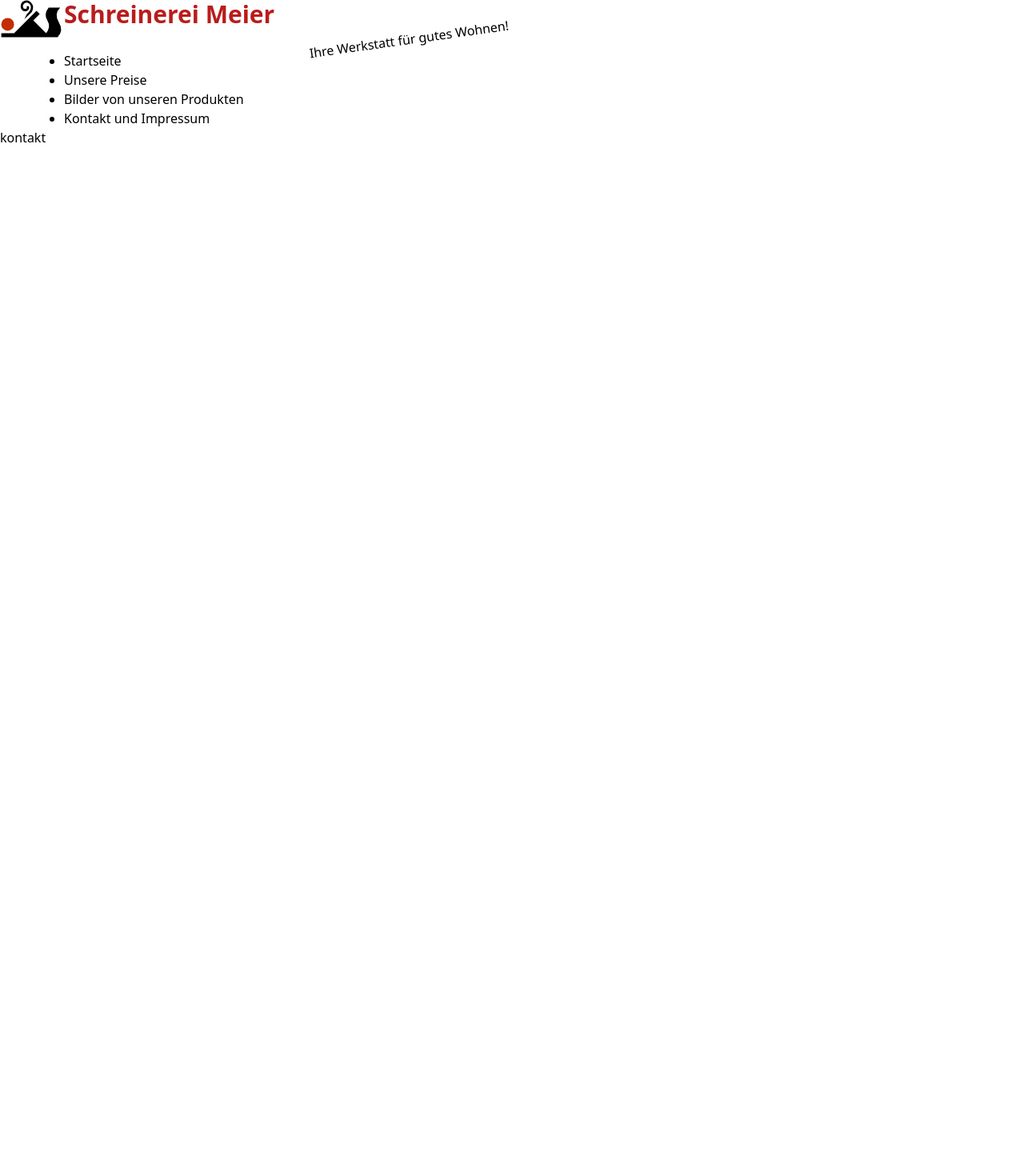
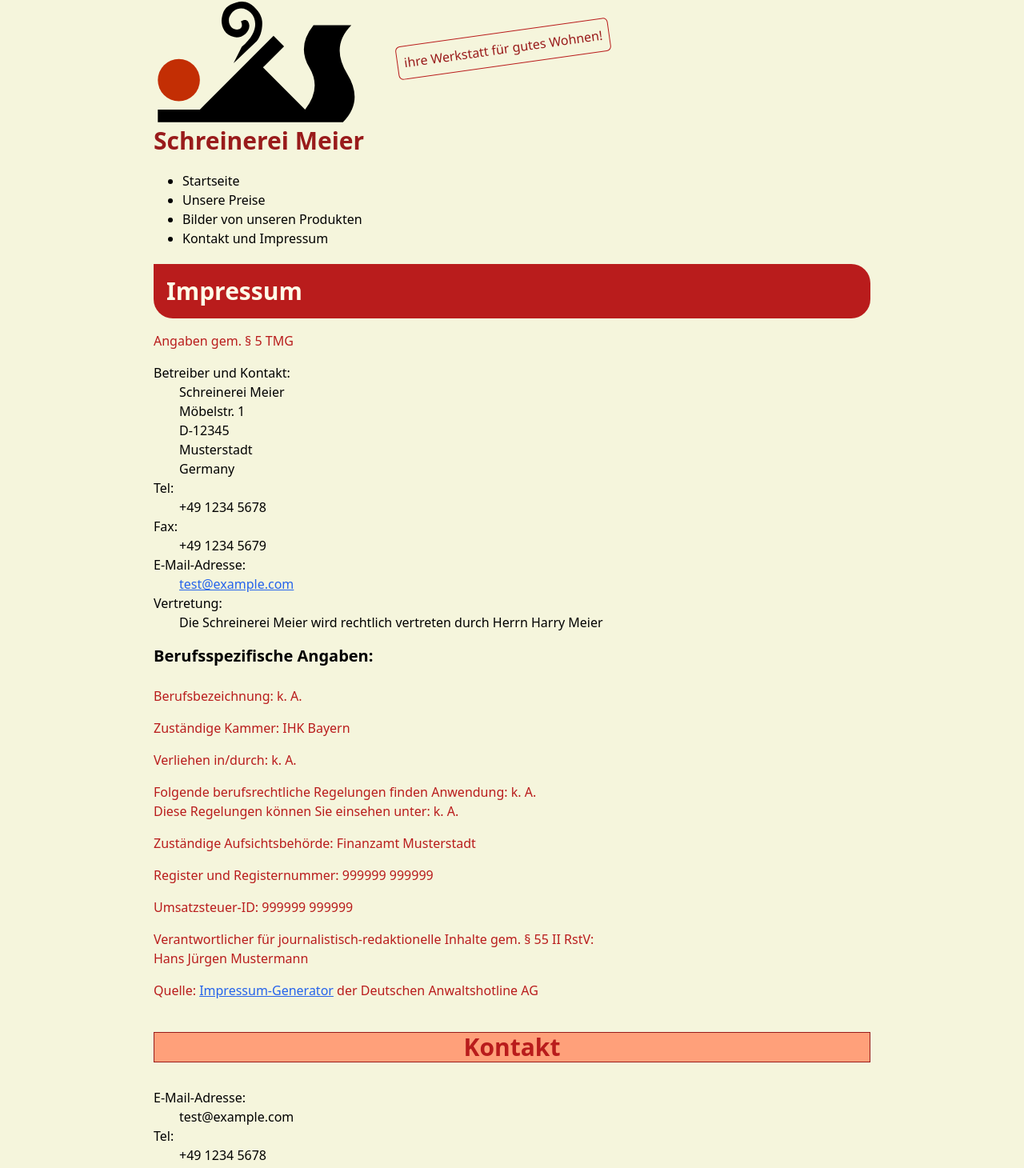
Before and after one commit to j1gc/Schreinerei, a SvelteKit app: page /kontakt in a window 1280 px wide. Shown: the top 1460 px of the page at 80% size. Before the commit the page ends 800 px from the top, so only its background shows below. Built offline with nearby package versions, Linux system fonts and the light colour scheme.

Commit message:
added content

```diff
--- a/package.json
+++ b/package.json
@@ -31,5 +31,9 @@
     "typescript-eslint": "^8.0.0",
     "vite": "^5.0.3"
   },
-	"type": "module"
+  "type": "module",
+  "dependencies": {
+    "clsx": "^2.1.1",
+    "tailwind-merge": "^2.5.2"
   }
+}
--- a/src/app.html
+++ b/src/app.html
@@ -5,6 +5,7 @@
 		<link rel="icon" href="%sveltekit.assets%/img/logo.svg" />
 		<meta name="viewport" content="width=device-width, initial-scale=1" />
 		%sveltekit.head%
+		<title>Schreinerei Meier, Dingenskirchen</title>
 	</head>
 	<body data-sveltekit-preload-data="hover">
 		<div style="display: contents">%sveltekit.body%</div>
--- /dev/null
+++ b/src/lib/components/heading.svelte
@@ -0,0 +1,19 @@
+<script lang="ts">
+	import type { HTMLAttributes } from 'svelte/elements';
+	import { cn } from '$lib/utils';
+
+	type $$Props = HTMLAttributes<HTMLDivElement>;
+
+	let className: $$Props['class'] = undefined;
+	export { className as class };
+</script>
+
+<h2
+	class={cn(
+		'flex justify-center text-xl sm:text-3xl font-bold text-red-700 bg-[LightSalmon] border border-red-800',
+		className
+	)}
+	{...$$restProps}
+>
+	<slot />
+</h2>
--- /dev/null
+++ b/src/lib/components/link.svelte
@@ -0,0 +1,16 @@
+<script lang="ts">
+	import type { HTMLAttributes } from 'svelte/elements';
+	import { cn } from '$lib/utils';
+
+	type $$Props = HTMLAttributes<HTMLAnchorElement> & { href?: string };
+
+	let className: $$Props['class'] = undefined;
+	export { className as class };
+</script>
+
+<a
+	class={cn('underline text-blue-600 hover:text-blue-800 visited:text-purple-600', className)}
+	{...$$restProps}
+>
+	<slot />
+</a>
--- /dev/null
+++ b/src/lib/components/pageTitle.svelte
@@ -0,0 +1,19 @@
+<script lang="ts">
+	import type { HTMLAttributes } from 'svelte/elements';
+	import { cn } from '$lib/utils';
+
+	type $$Props = HTMLAttributes<HTMLDivElement>;
+
+	let className: $$Props['class'] = undefined;
+	export { className as class };
+</script>
+
+<h1
+	class={cn(
+		'text-3xl max-sm:text-xl font-bold p-4 bg-red-700 text-yellow-50 rounded-bl-3xl rounded-r-3xl',
+		className
+	)}
+	{...$$restProps}
+>
+	<slot />
+</h1>
--- /dev/null
+++ b/src/lib/components/text.svelte
@@ -0,0 +1,14 @@
+<script lang="ts">
+	import type { HTMLAttributes } from 'svelte/elements';
+	import { cn } from '$lib/utils';
+
+	type $$Props = HTMLAttributes<HTMLDivElement>;
+
+	let className: $$Props['class'] = undefined;
+	export { className as class };
+</script>
+
+<!-- cannot nest block-level elements like <p> tags within other <p> tags, which violates HTML specifications -->
+<div class={cn('text-red-700', className)} {...$$restProps}>
+	<slot />
+</div>
--- /dev/null
+++ b/src/lib/utils.ts
@@ -0,0 +1,6 @@
+import clsx, { type ClassValue } from 'clsx';
+import { twMerge } from 'tailwind-merge';
+
+export function cn(...inputs: ClassValue[]) {
+	return twMerge(clsx(inputs));
+}
--- a/src/routes/+layout.svelte
+++ b/src/routes/+layout.svelte
@@ -1,23 +1,39 @@
 <script>
+	import Text from '$lib/components/text.svelte';
 	import '../app.css';
 </script>
 
-<main>
-	<div class="flex">
-		<a class="min-h-[48px] min-w-[80px]" href="/" aria-label="Homepage">
-			<img src="./img/logo.svg" alt="logo">
-		</a>
-		<p class="text-3xl font-bold text-red-700">Schreinerei Meier</p>
-		<p class="pl-10 pt-10 -rotate-[8deg]">Ihre Werkstatt für gutes Wohnen!</p>
-	</div>
+<main class="bg-[beige] min-h-screen md:px-[15vw] overflow-scroll">
+	<header class="flex max-sm:flex-col">
+		<div>
+			<a class="w-[20px] h-[20px]" href="/" aria-label="Homepage">
+				<img src="./img/logo.svg" alt="logo" />
+			</a>
+			<p class="text-3xl font-bold text-red-800">Schreinerei Meier</p>
+		</div>
+		<div class="">
+			<p
+				class="sm:ml-10 mt-10 p-2 text-red-800 sm:rotate-[-8deg] border border-red-700 rounded-md max-sm:text-xs"
+			>
+				ihre Werkstatt für gutes Wohnen!
+			</p>
+		</div>
+	</header>
 
-	<nav class="pl-20">
+	<nav class="p-5 pl-9">
 		<ul class="list-disc">
-			<li><a href="./">Startseite</a></li>
-			<li><a href="./preise">Unsere Preise</a></li>
-			<li><a href="./inhalt">Bilder von unseren Produkten</a></li>
-			<li><a href="./kontakt">Kontakt und Impressum</a></li>
+			<li><a href="/">Startseite</a></li>
+			<li><a href="/preise">Unsere Preise</a></li>
+			<li><a href="/inhalt">Bilder von unseren Produkten</a></li>
+			<li><a href="/kontakt">Kontakt und Impressum</a></li>
 		</ul>
 	</nav>
 	<slot />
+	<footer class="flex justify-end">
+		<div class="flex flex-col">
+			<a href="/kontakt#Kontakt">Kontakt</a>
+			<a href="/kontakt">Impressum</a>
+			<Text>© 2021 by selfHTML</Text>
+		</div>
+	</footer>
 </main>
--- a/src/routes/+page.svelte
+++ b/src/routes/+page.svelte
@@ -1,3 +1,51 @@
-<script></script>
+<script>
+	import Heading from '$lib/components/heading.svelte';
+	import PageTitle from '$lib/components/pageTitle.svelte';
+	import Text from '$lib/components/text.svelte';
+</script>
 
-<h1 class="text-3xl font-bold bg-red-700 text-yellow-50 rounded-lg inline p-2">Willkommen bei der Schreinerei Meier im Internet!</h1>
+<PageTitle>Willkommen bei der Schreinerei Meier im Internet!</PageTitle>
+<Text class="pt-4"
+	>Wir sind seit vielen Jahren darauf spezialisiert, alle Kundenwünsche zu erfüllen. In unserer
+	Werkstatt produzieren wir selbst - mit Holz aus regionaler, nachhaltiger Forstwirtschaft.</Text
+>
+<section class="py-8">
+	<Heading class="col-span-full">Unsere Leistungen:</Heading>
+
+	<div class="flex max-sm:flex-col sm:justify-between mt-8">
+		<ul class="list-disc list-inside pl-8 max-sm:pb-8">
+			<li>
+				Möbel nach Ihren Wünschen
+				<ul class="list-disc list-inside pl-8">
+					<li>Küchenmöbel</li>
+					<li>Regale und Schrankwände</li>
+					<li>Badezimmermöbel</li>
+				</ul>
+			</li>
+			<li>Haustüren</li>
+			<li>Gartenzäune</li>
+			<li>Reparaturen</li>
+		</ul>
+
+		<aside
+			class=" bg-red-700 text-white max-w-[11em] p-[1em] max-sm:mx-auto flex flex-col items-center text-center"
+		>
+			<h3 class="py-4 text-2xl font-bold text-[lightyellow]">Angebot</h3>
+			<p>Nächste Woche 10% auf alles!</p>
+		</aside>
+	</div>
+</section>
+
+<section class="py-8">
+	<Heading>Unsere Geschichte:</Heading>
+	<Text class="pt-7">
+		Die Anfänge unserer Firma reichen bis ins Mittelalter zurück, als Horst Holzmann begann seine
+		bisher für den Eigenbedarf hergestellten Möbel auch auf dem Markt der nächsten Stadt zu
+		verkaufen.
+	</Text>
+	<Text class="pt-4"
+		>Sein Sohn führte diese Tradition fort und nach ihm noch viele weitere Kinder und Kindeskinder.
+		Heute führt Schwiegersohn Harry Meier den Betrieb in der 15. Generation weiter und arbeitet
+		bereits seinen Enkel als Nachfolger ein.
+	</Text>
+</section>
--- a/src/routes/inhalt/+page.svelte
+++ b/src/routes/inhalt/+page.svelte
@@ -1,5 +1,16 @@
 <script>
-
+	import PageTitle from '$lib/components/pageTitle.svelte';
+	import Text from '$lib/components/text.svelte';
 </script>
 
-<h1>Inhalt</h1>
+<PageTitle>Unsere Produkte</PageTitle>
+<Text class="py-8">Hier sehen Sie einen Überblick über unsere Angebote.</Text>
+<div class="grid grid-cols-4">
+	<img src="img/cabinet.svg" alt="Kommode" />
+	<img src="img/dresser.svg" alt="Kommode mit Schubladen" />
+	<img src="img/filing-cabinet.svg" alt="Aktenschrank" />
+	<img src="img/table.svg" alt="Tisch" />
+	<img src="img/cupboard.svg" alt="Kleiderschrank" width="500" height="400" />
+	<img src="img/chair.svg" alt="Schaukelstuhl" />
+	<img src="img/desk.svg" alt="Schreibtisch" />
+</div>
--- a/src/routes/kontakt/+page.svelte
+++ b/src/routes/kontakt/+page.svelte
@@ -1,5 +1,70 @@
 <script>
-
+	import Heading from '$lib/components/heading.svelte';
+	import Link from '$lib/components/link.svelte';
+	import PageTitle from '$lib/components/pageTitle.svelte';
+	import Text from '$lib/components/text.svelte';
 </script>
 
-<h1>kontakt</h1>
+<article>
+	<PageTitle>Impressum</PageTitle>
+
+	<Text class="py-4">Angaben gem. § 5 TMG</Text>
+
+	<dl>
+		<dt>Betreiber und Kontakt:</dt>
+		<dd class="pl-8">Schreinerei Meier</dd>
+		<dd class="pl-8">Möbelstr. 1</dd>
+		<dt></dt>
+		<dd class="pl-8">D-12345</dd>
+		<dt></dt>
+		<dd class="pl-8">Musterstadt</dd>
+		<dt></dt>
+		<dd class="pl-8">Germany</dd>
+		<dt>Tel:</dt>
+		<dd class="pl-8">+49 1234 5678</dd>
+		<dt>Fax:</dt>
+		<dd class="pl-8">+49 1234 5679</dd>
+		<dt>E-Mail-Adresse:</dt>
+		<dd class="pl-8"><Link href="mailto:test@example.com">test@example.com</Link></dd>
+	</dl>
+	<dl>
+		<dt>Vertretung:</dt>
+		<dd class="pl-8">Die Schreinerei Meier wird rechtlich vertreten durch Herrn Harry Meier</dd>
+	</dl>
+
+	<h3 class="py-4 text-xl font-bold">Berufsspezifische Angaben:</h3>
+	<Text class="py-2">Berufsbezeichnung: k. A.</Text>
+	<Text class="py-2">Zuständige Kammer: IHK Bayern</Text>
+	<Text class="py-2">Verliehen in/durch: k. A.</Text>
+	<Text class="py-2"
+		><Text>Folgende berufsrechtliche Regelungen finden Anwendung: k. A.</Text><Text
+			>Diese Regelungen können Sie einsehen unter: k. A.</Text
+		></Text
+	>
+	<Text class="py-2">Zuständige Aufsichtsbehörde: Finanzamt Musterstadt</Text>
+	<Text class="py-2">Register und Registernummer: 999999 999999</Text>
+	<Text class="py-2">Umsatzsteuer-ID: 999999 999999</Text>
+	<Text class="py-2"
+		><Text>Verantwortlicher für journalistisch-redaktionelle Inhalte gem. § 55 II RstV:</Text><Text
+			>Hans Jürgen Mustermann</Text
+		></Text
+	>
+	<Text class="py-2"
+		>Quelle: <Link
+			href="http://www.deutsche-anwaltshotline.de/recht-auf-ihrer-website/impressum-generator"
+		>
+			Impressum-Generator</Link
+		> der Deutschen Anwaltshotline AG</Text
+	>
+</article>
+<aside class="py-8" id="Kontakt">
+	<Heading>Kontakt</Heading>
+	<dl class="py-8">
+		<dt>E-Mail-Adresse:</dt>
+		<dd class="pl-8">test@example.com</dd>
+		<dt>Tel:</dt>
+		<dd class="pl-8">+49 1234 5678</dd>
+		<dt>Fax:</dt>
+		<dd class="pl-8">+49 1234 5679</dd>
+	</dl>
+</aside>
--- a/src/routes/preise/+page.svelte
+++ b/src/routes/preise/+page.svelte
@@ -1,5 +1,27 @@
 <script>
-
+	import PageTitle from '$lib/components/pageTitle.svelte';
 </script>
 
-<h1>Preise</h1>
+<PageTitle>Unsere nur zu Beispielzwecken erdachten Phantasie-Preise</PageTitle>
+<div class="py-8">
+	<table>
+		<tbody
+			><tr>
+				<th>Produkt</th>
+				<th>Preis</th>
+			</tr>
+			<tr>
+				<td>Tisch</td>
+				<td>50 €</td>
+			</tr>
+			<tr>
+				<td>Schrank</td>
+				<td>70 €</td>
+			</tr>
+			<tr>
+				<td>Bett</td>
+				<td>100 €</td>
+			</tr>
+		</tbody>
+	</table>
+</div>
```
Also changed, not shown: 1 other file (tests, documents, lock files or other folders). Lines whose indentation alone changed are shown as unchanged.
